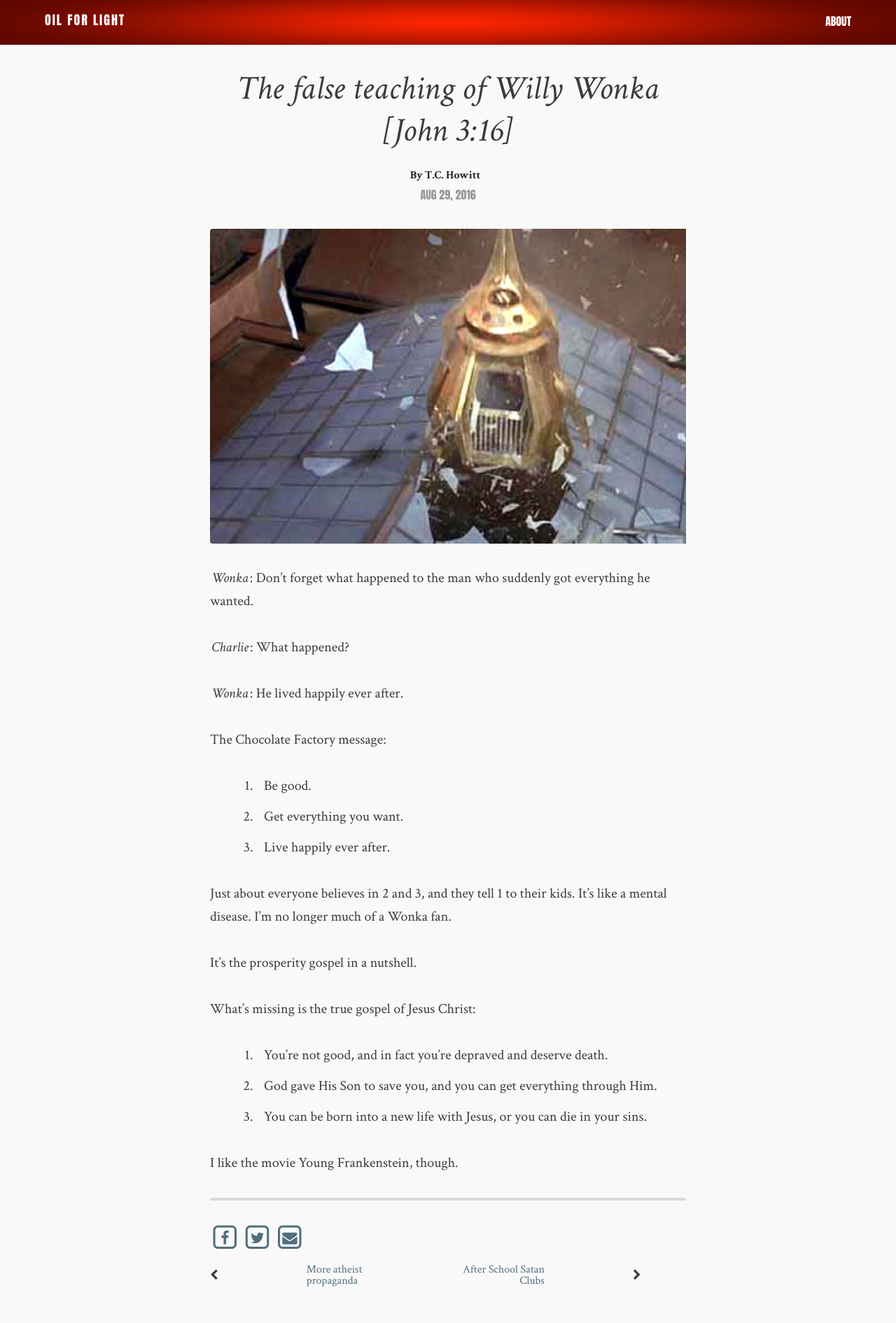
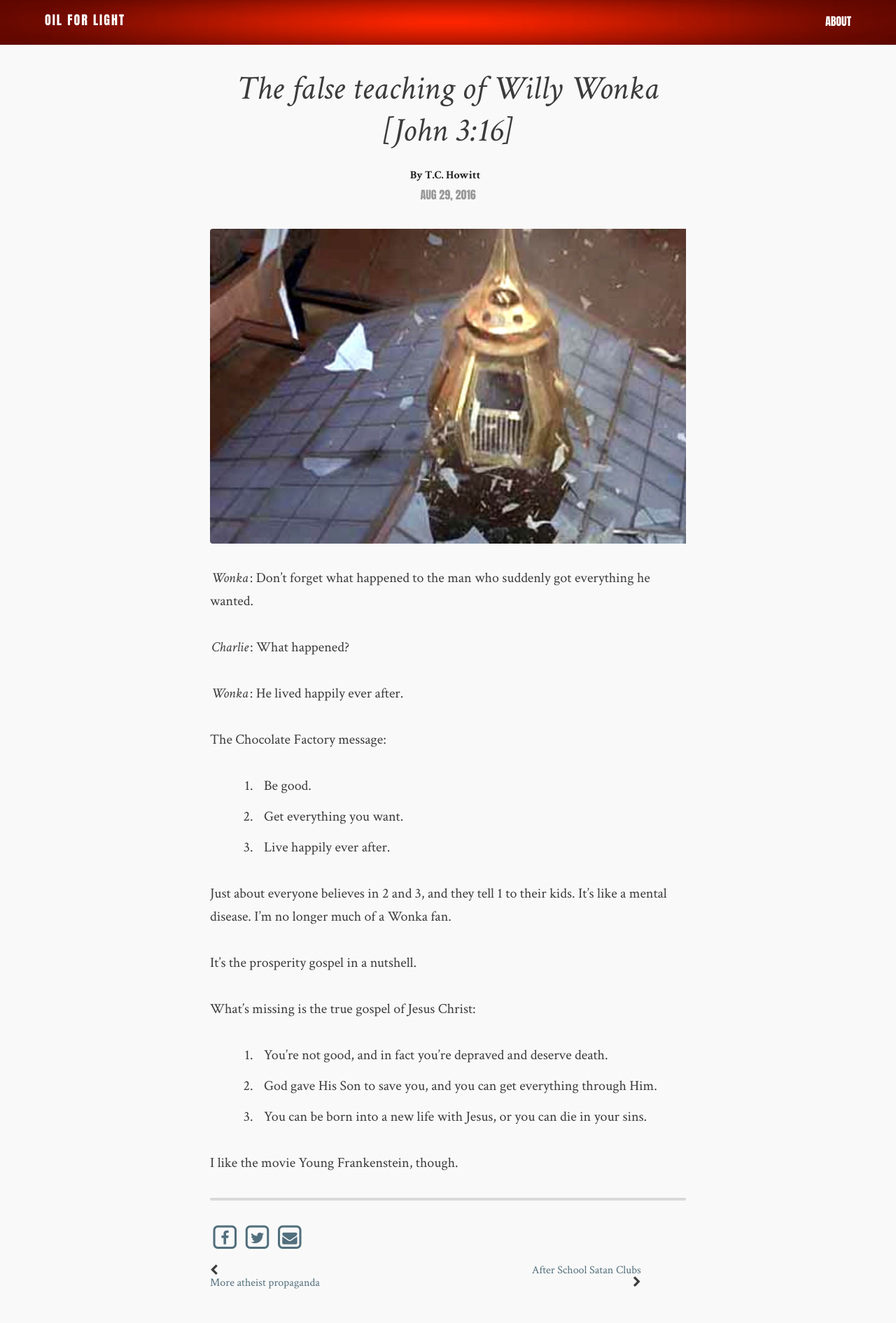
Before and after one commit to flashlightministries/oilforlight, a Jekyll site: the page built from _posts/2016-08-29-willy-wonka-false.md, in a window 1280 px wide. Shown: the whole page at 70% size. Built offline with Jekyll 4.4.1, drawn with Linux system fonts in a browser that asks for light colours; nearby versions of some CDN libraries.

Commit message:
Update _styles.scss

```diff
--- a/_sass/_styles.scss
+++ b/_sass/_styles.scss
@@ -1030,6 +1030,10 @@ div.page-nav span {
   vertical-align: middle;
 }
 
+div.page-nav span span {
+  width: 100%;
+}
+
 div.page-nav span.align-right {
   text-align: right;
 }
```
